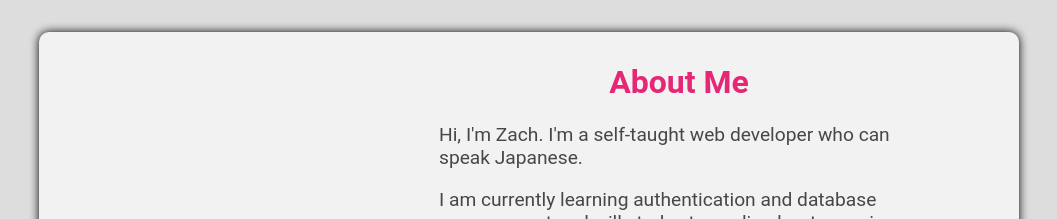
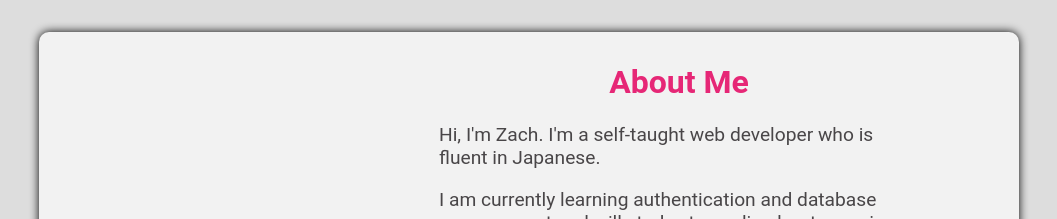
Before and after one commit to CliffordMorin/react-portfolio-1, a React (Create React App) app: page / in a window 1280 px wide. Shown: the part 960-1179 px from the top of the page, without its empty margins (111-1168 px from the left). Built offline with nearby package versions, Linux system fonts and the light colour scheme.

Commit message:
bio change

```diff
--- a/src/Components/About/About.js
+++ b/src/Components/About/About.js
@@ -9,7 +9,7 @@ const About = (props) => {
     English: {
       title: "About Me",
       description:
-        "Hi, I'm Zach.  I'm a self-taught web developer who can speak Japanese.",
+        "Hi, I'm Zach.  I'm a self-taught web developer who is fluent in Japanese.",
       description2:
         "I am currently learning authentication and database management and will study at a coding bootcamp in Japan in 2022.",
       description3:
```
